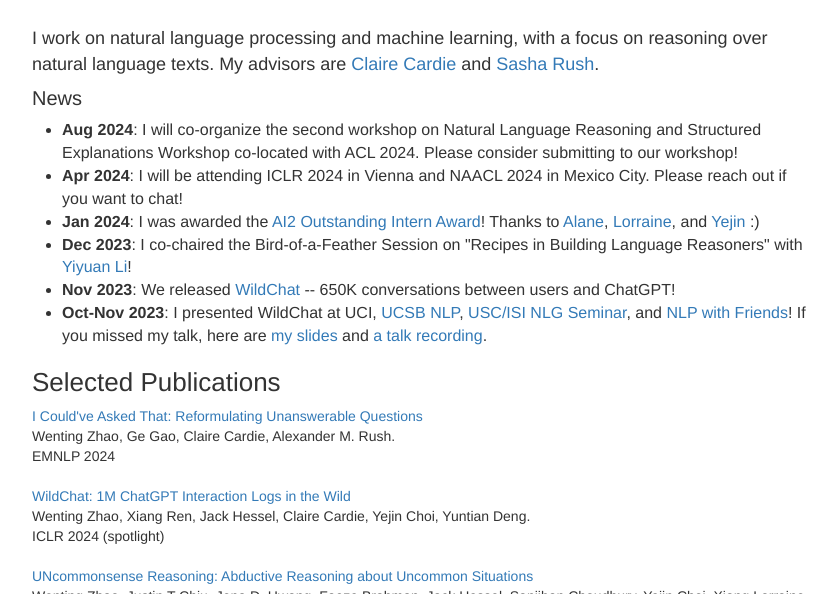
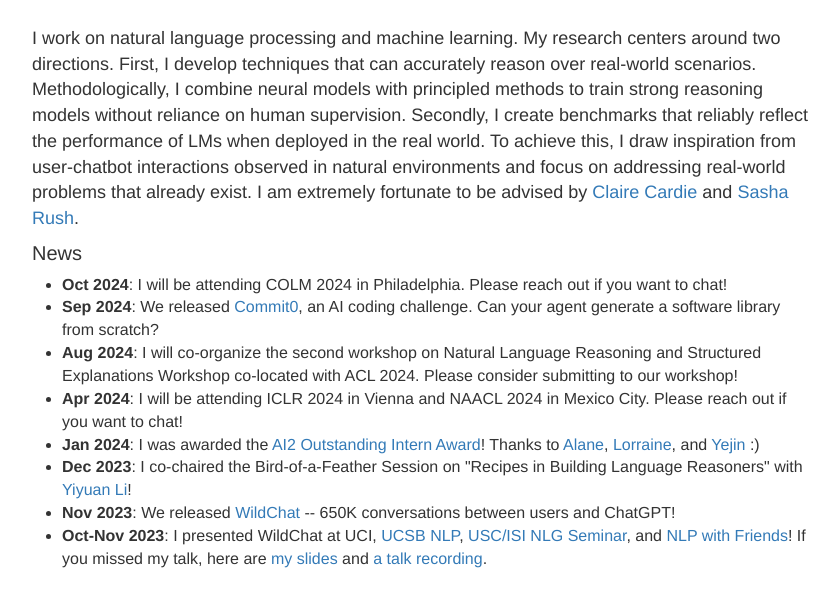
Before and after one commit to wenting-zhao/wenting-zhao.github.io, a Jekyll site: the page built from index.html, in a window 1280 px wide and 900 px high, cut to the strip 306-900 px from the top of the window. Shown: the whole strip, without its empty margins (218-1057 px from the left). Built offline with Jekyll 4.4.1, drawn with Linux system fonts in a browser that asks for light colours.

Commit message:
Update index.html

```diff
--- a/index.html
+++ b/index.html
@@ -25,11 +25,13 @@
 </div>
 
 <p style="font-size: 18px">
-I work on natural language processing and machine learning, with a focus on reasoning over natural language texts. My advisors are <a href="https://www.cs.cornell.edu/home/cardie/">Claire Cardie</a> and <a href="https://rush-nlp.com/">Sasha Rush</a>.
+I work on natural language processing and machine learning. My research centers around two directions. First, I develop techniques that can accurately reason over real-world scenarios. Methodologically, I combine neural models with principled methods to train strong reasoning models without reliance on human supervision. Secondly, I create benchmarks that reliably reflect the performance of LMs when deployed in the real world. To achieve this, I draw inspiration from user-chatbot interactions observed in natural environments and focus on addressing real-world problems that already exist. I am extremely fortunate to be advised by <a href="https://www.cs.cornell.edu/home/cardie/">Claire Cardie</a> and <a href="https://rush-nlp.com/">Sasha Rush</a>.
 </p>
 
 <h4> News </h4>
 <ul style="font-size: 16px">
+    <li><strong>Oct 2024</strong>: I will be attending COLM 2024 in Philadelphia. Please reach out if you want to chat! </li>
+    <li><strong>Sep 2024</strong>: We released <a href="https://github.com/commit-0/commit0">Commit0</a>, an AI coding challenge. Can your agent generate a software library from scratch? </li>
     <li><strong>Aug 2024</strong>: I will co-organize the second workshop on Natural Language Reasoning and Structured Explanations Workshop co-located with ACL 2024. Please consider submitting to our workshop!</li>
     <li><strong>Apr 2024</strong>: I will be attending ICLR 2024 in Vienna and NAACL 2024 in Mexico City. Please reach out if you want to chat! </li>
     <li><strong>Jan 2024</strong>: I was awarded the <a href="https://allenai.org/outstanding-interns">AI2 Outstanding Intern Award</a>! Thanks to <a href="https://www.alanesuhr.com/">Alane</a>, <a href="https://people.cs.pitt.edu/~xianglli/">Lorraine</a>, and <a href="https://homes.cs.washington.edu/~yejin/">Yejin</a> :)
```
